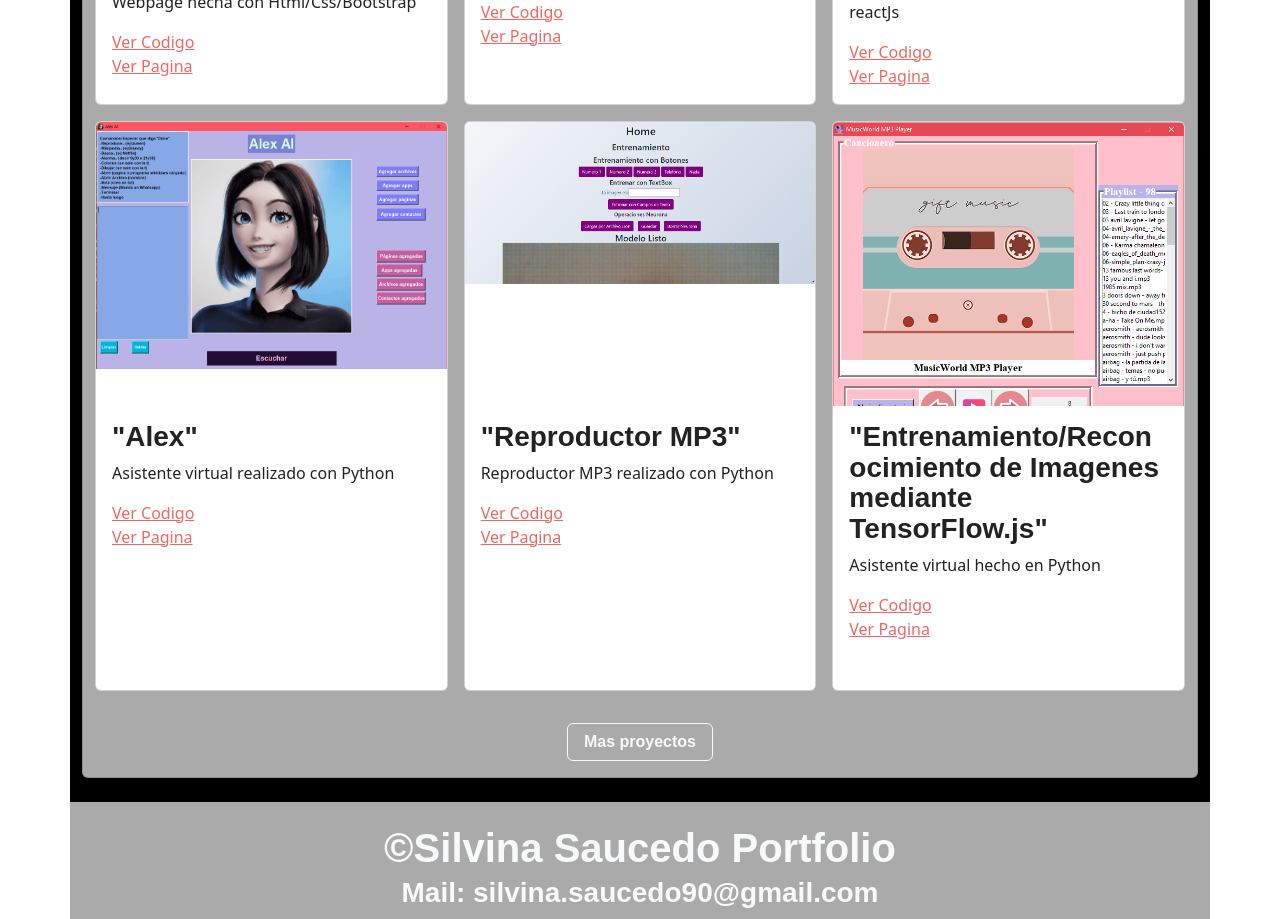
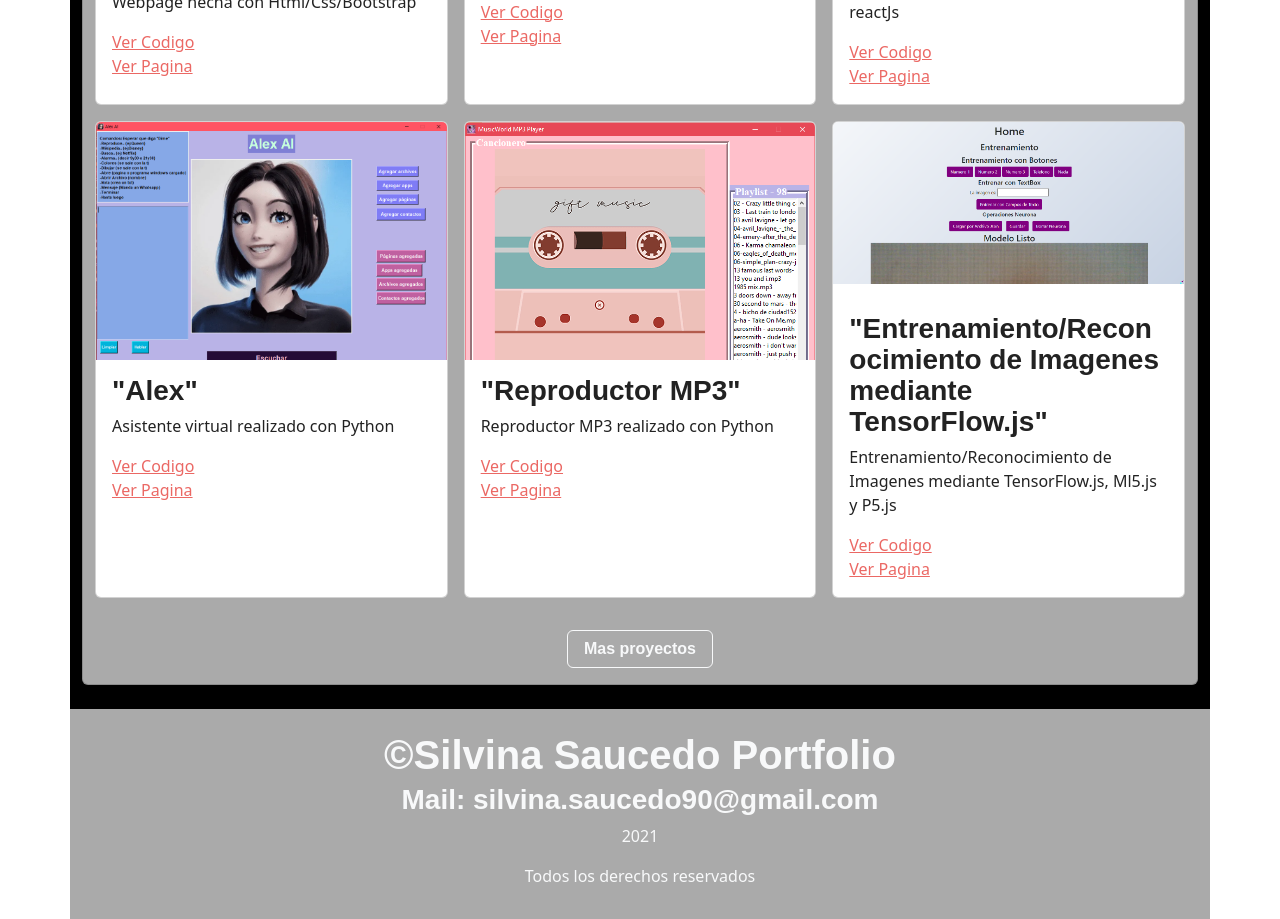
Before and after one commit to Silvyhs90/portfolio-react, a Next.js app: page / in a window 1280 px wide. Shown: the part 3380-4299 px from the top of the page. Built offline with nearby package versions, Linux system fonts and the light colour scheme; a small style sheet from the web is missing; a web font is replaced by a local one.

Commit message:
Update profile.js

```diff
--- a/profile.js
+++ b/profile.js
@@ -226,16 +226,16 @@ export const projects =[
      {
         name:'"Reproductor MP3"',
         description:'Reproductor MP3 realizado con Python',
-        image:'portfolio11.png',
+        image:'portfolio12.png',
         site:'https://github.com/Silvyhs90/ReproductorMusicaPython',
-        site2:'https://github.com/Silvyhs90/ReproductorMusicaPython'
+        site2:''
     },
      {
         name:'"Entrenamiento/Reconocimiento de Imagenes mediante TensorFlow.js"',
-        description:'Asistente virtual hecho en Python',
-        image:'portfolio12.png',
+        description:'Entrenamiento/Reconocimiento de Imagenes mediante TensorFlow.js, Ml5.js y P5.js',
+        image:'portfolio11.png',
         site:'https://github.com/Silvyhs90/ReconocimientoImagenes',
-        site2:'https://github.com/Silvyhs90/ReconocimientoImagenes'
+        site2:'https://silvyhs90.github.io/ReconocimientoImagenes'
     }
 
 ]
```
